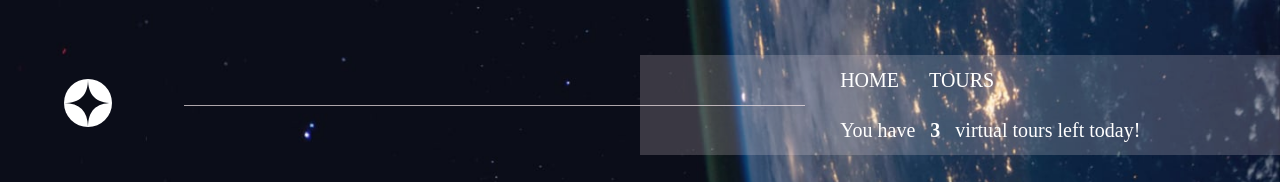
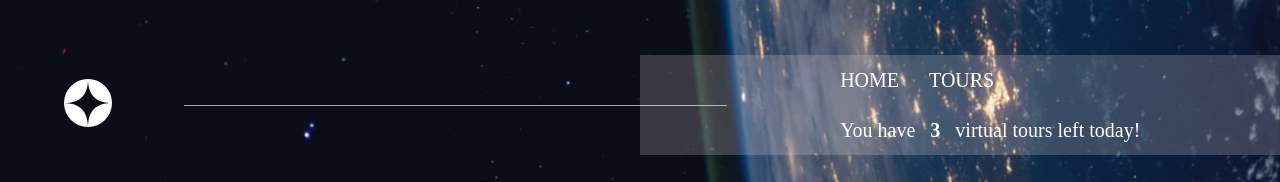
Before and after one commit to luxury-cruise-tour/luxuryCruiseTour, a React (Create React App) app: page / in a window 1280 px wide. Shown: the top 182 px of the page. Built offline with nearby package versions, Linux system fonts and the light colour scheme; no server answers; a web font is replaced by a local one.

Commit message:
Adjusted width of the nav pseudo element

```diff
--- a/src/App.css
+++ b/src/App.css
@@ -169,6 +169,10 @@ body{
 
 @media (max-width: 1300px){
 
+  .logo::after{
+    width: 70%;
+  }
+
   .navigation ul{
     flex-wrap: wrap;
   }
```
